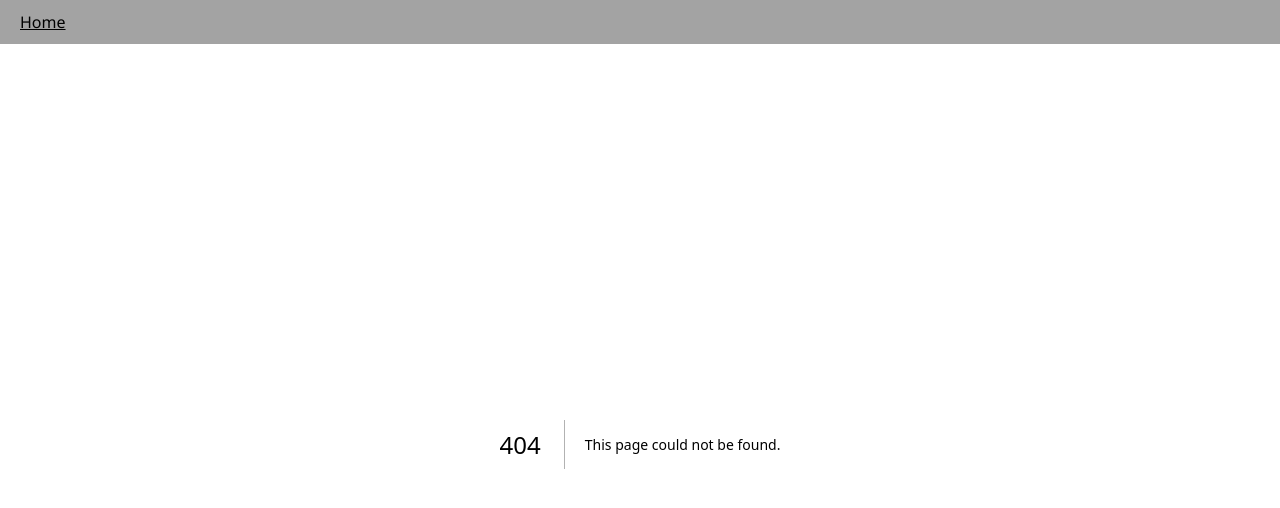
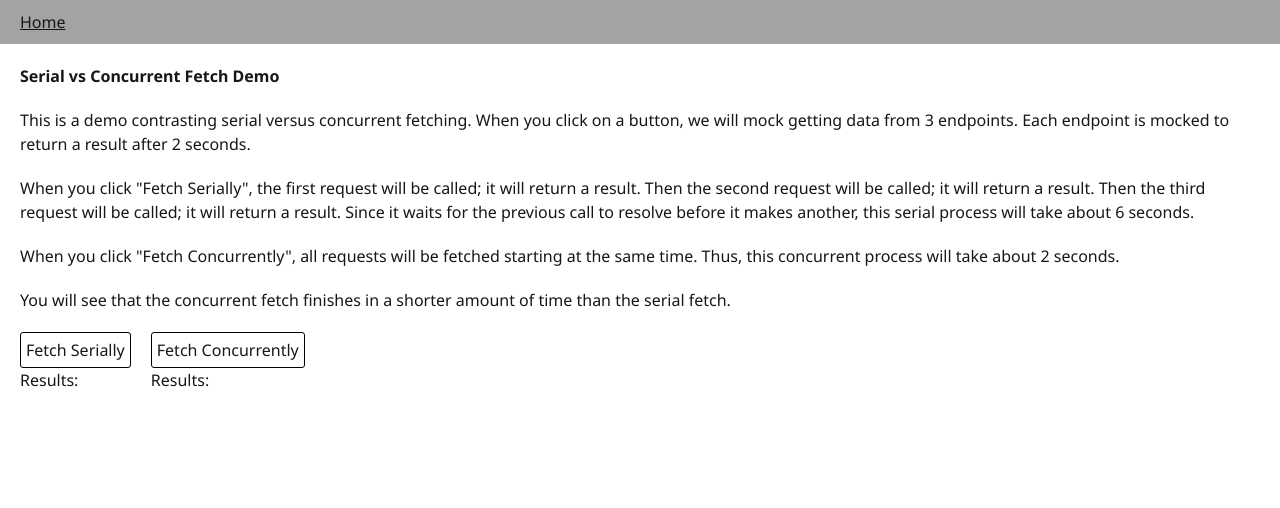
Before and after one commit to Zhusufeng/supreme-disco, a Next.js app: page /concurrency in a window 1280 px wide. Before the commit this address had no page. Shown: the top 508 px of the page. Built offline with nearby package versions, Linux system fonts and the light colour scheme.

Commit message:
Concurrency (#2)
* Create concurrent example

* Create components for concurrency example

* Add more description

```diff
--- /dev/null
+++ b/app/concurrency/Concurrent.tsx
@@ -0,0 +1,42 @@
+"use client";
+import { useState } from "react";
+import FetchDisplay from "./Display";
+import { fakeFetch, FetchType } from "./shared";
+
+const Concurrent = () => {
+  const [data, setData] = useState<string[]>([]);
+  const [duration, setDuration] = useState<number>(0);
+  const [loading, setLoading] = useState<boolean>(false);
+
+  const fetchConcurrently = async () => {
+    setLoading(true);
+    setData([]);
+    setDuration(0);
+
+    const start = performance.now();
+
+    const res = await Promise.all([
+      fakeFetch("endpoint-1", 2000),
+      fakeFetch("endpoint-2", 2000),
+      fakeFetch("endpoint-3", 2000),
+    ]);
+
+    const end = performance.now();
+
+    setData(res);
+    setLoading(false);
+    setDuration((end - start) / 1000);
+  };
+
+  return (
+    <FetchDisplay
+      data={data}
+      duration={duration}
+      loading={loading}
+      type={FetchType.CONCURRENT}
+      fetchData={fetchConcurrently}
+    />
+  );
+};
+
+export default Concurrent;
--- /dev/null
+++ b/app/concurrency/Display.tsx
@@ -0,0 +1,44 @@
+import { FetchType } from "./shared";
+
+interface FetchDisplayProps {
+  data: string[];
+  loading: boolean;
+  duration: number;
+  type: FetchType;
+  fetchData: () => void;
+}
+
+const FetchDisplay = ({
+  data,
+  loading,
+  duration,
+  type,
+  fetchData,
+}: FetchDisplayProps) => {
+  return (
+    <div style={{ display: "flex", flexDirection: "column" }}>
+      <button
+        onClick={fetchData}
+        disabled={loading}
+        style={{
+          border: "1px solid #000",
+          borderRadius: "3px",
+          padding: "5px",
+        }}
+      >
+        {loading ? "Fetching..." : `Fetch ${type}ly`}
+      </button>
+
+      <h3>Results:</h3>
+      <ul>
+        {data.map((item, i) => (
+          <li key={i}>{item}</li>
+        ))}
+      </ul>
+
+      {duration ? <div>Total Time: {duration}s</div> : null}
+    </div>
+  );
+};
+
+export default FetchDisplay;
--- /dev/null
+++ b/app/concurrency/Serial.tsx
@@ -0,0 +1,40 @@
+"use client";
+import { useState } from "react";
+import FetchDisplay from "./Display";
+import { fakeFetch, FetchType } from "./shared";
+
+const Serial = () => {
+  const [data, setData] = useState<string[]>([]);
+  const [duration, setDuration] = useState<number>(0);
+  const [loading, setLoading] = useState<boolean>(false);
+
+  const fetchSerially = async () => {
+    setLoading(true);
+    setData([]);
+    setDuration(0);
+
+    const start = performance.now();
+
+    const res1 = await fakeFetch("endpoint-1", 2000);
+    const res2 = await fakeFetch("endpoint-2", 2000);
+    const res3 = await fakeFetch("endpoint-3", 2000);
+
+    const end = performance.now();
+
+    setData([res1, res2, res3]);
+    setLoading(false);
+    setDuration((end - start) / 1000);
+  };
+
+  return (
+    <FetchDisplay
+      data={data}
+      duration={duration}
+      loading={loading}
+      type={FetchType.SERIAL}
+      fetchData={fetchSerially}
+    />
+  );
+};
+
+export default Serial;
--- /dev/null
+++ b/app/concurrency/page.tsx
@@ -0,0 +1,46 @@
+import Serial from "./Serial";
+import Concurrent from "./Concurrent";
+
+const ConcurrencyExample = () => {
+  return (
+    <div
+      style={{
+        display: "flex",
+        flexDirection: "column",
+        gap: "20px",
+        padding: "20px",
+      }}
+    >
+      <h2 style={{ fontWeight: "bold" }}>Serial vs Concurrent Fetch Demo</h2>
+
+      <p>
+        This is a demo contrasting serial versus concurrent fetching. When you
+        click on a button, we will mock getting data from 3 endpoints. Each
+        endpoint is mocked to return a result after 2 seconds.
+      </p>
+      <p>
+        When you click &quot;Fetch Serially&quot;, the first request will be
+        called; it will return a result. Then the second request will be called;
+        it will return a result. Then the third request will be called; it will
+        return a result. Since it waits for the previous call to resolve before
+        it makes another, this serial process will take about 6 seconds.
+      </p>
+      <p>
+        When you click &quot;Fetch Concurrently&quot;, all requests will be
+        fetched starting at the same time. Thus, this concurrent process will
+        take about 2 seconds.
+      </p>
+      <p>
+        You will see that the concurrent fetch finishes in a shorter amount of
+        time than the serial fetch.
+      </p>
+
+      <div style={{ display: "flex", gap: "20px" }}>
+        <Serial />
+        <Concurrent />
+      </div>
+    </div>
+  );
+};
+
+export default ConcurrencyExample;
--- /dev/null
+++ b/app/concurrency/shared.ts
@@ -0,0 +1,15 @@
+// Fake fetch that resolves after a delay
+export const fakeFetch = (endpoint: string, delay: number): Promise<string> => {
+  console.log(`Fetching ${endpoint}...`);
+  return new Promise(resolve =>
+    setTimeout(() => {
+      console.log(`✅ Finished ${endpoint}`);
+      resolve(`Data from ${endpoint}`);
+    }, delay)
+  );
+};
+
+export enum FetchType {
+  CONCURRENT = "Concurrent",
+  SERIAL = "Serial",
+}
--- a/app/page.tsx
+++ b/app/page.tsx
@@ -37,6 +37,18 @@ export default function Home() {
               </li>
             </ol>
           </div>
+
+          <div>
+            <h2>JavaScript</h2>
+          </div>
+          <div>
+            <ol>
+              <li>
+                -{" "}
+                <Link href="/concurrency">Serial vs Concurrent Fetch Demo</Link>
+              </li>
+            </ol>
+          </div>
         </div>
       </main>
     </div>
```
